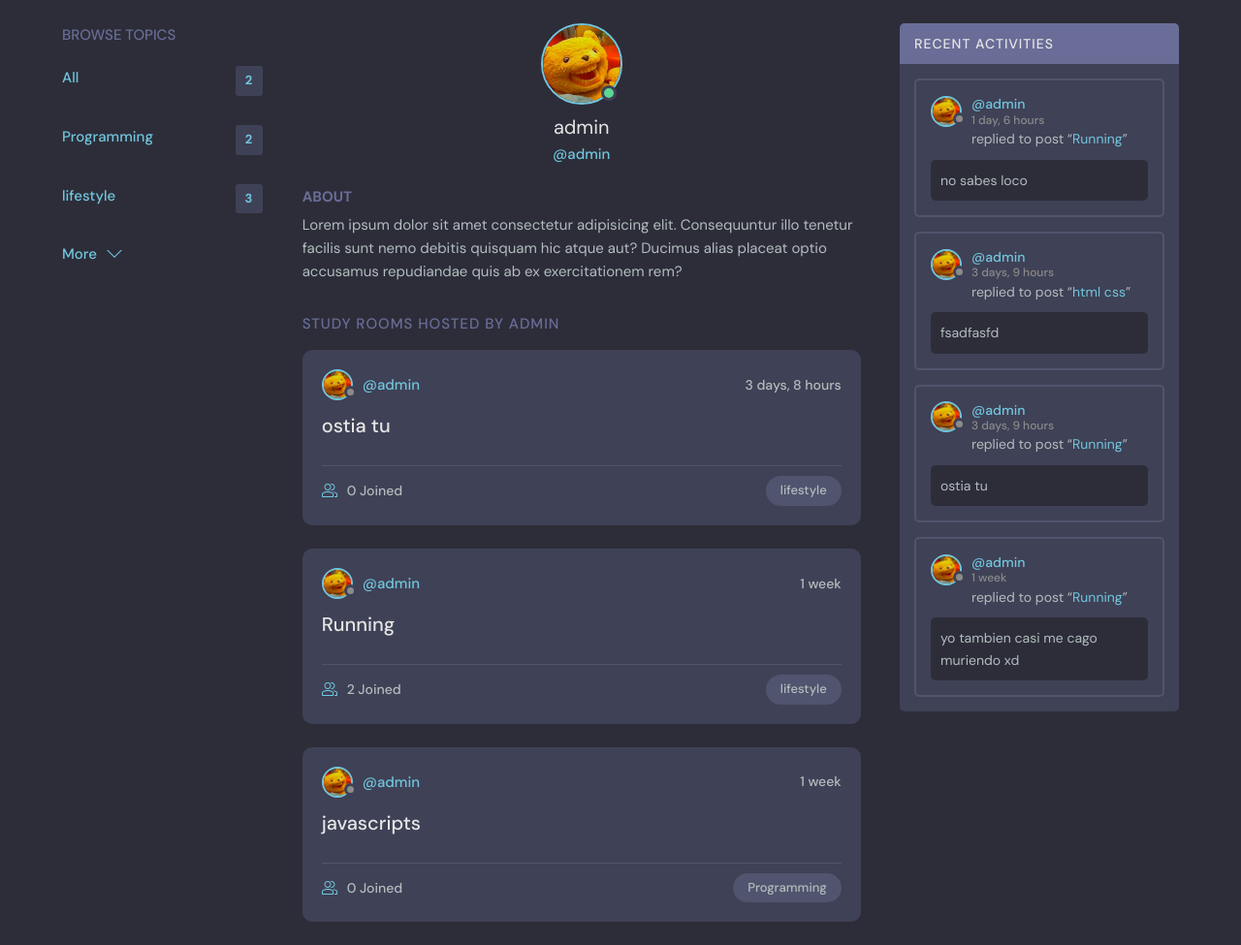
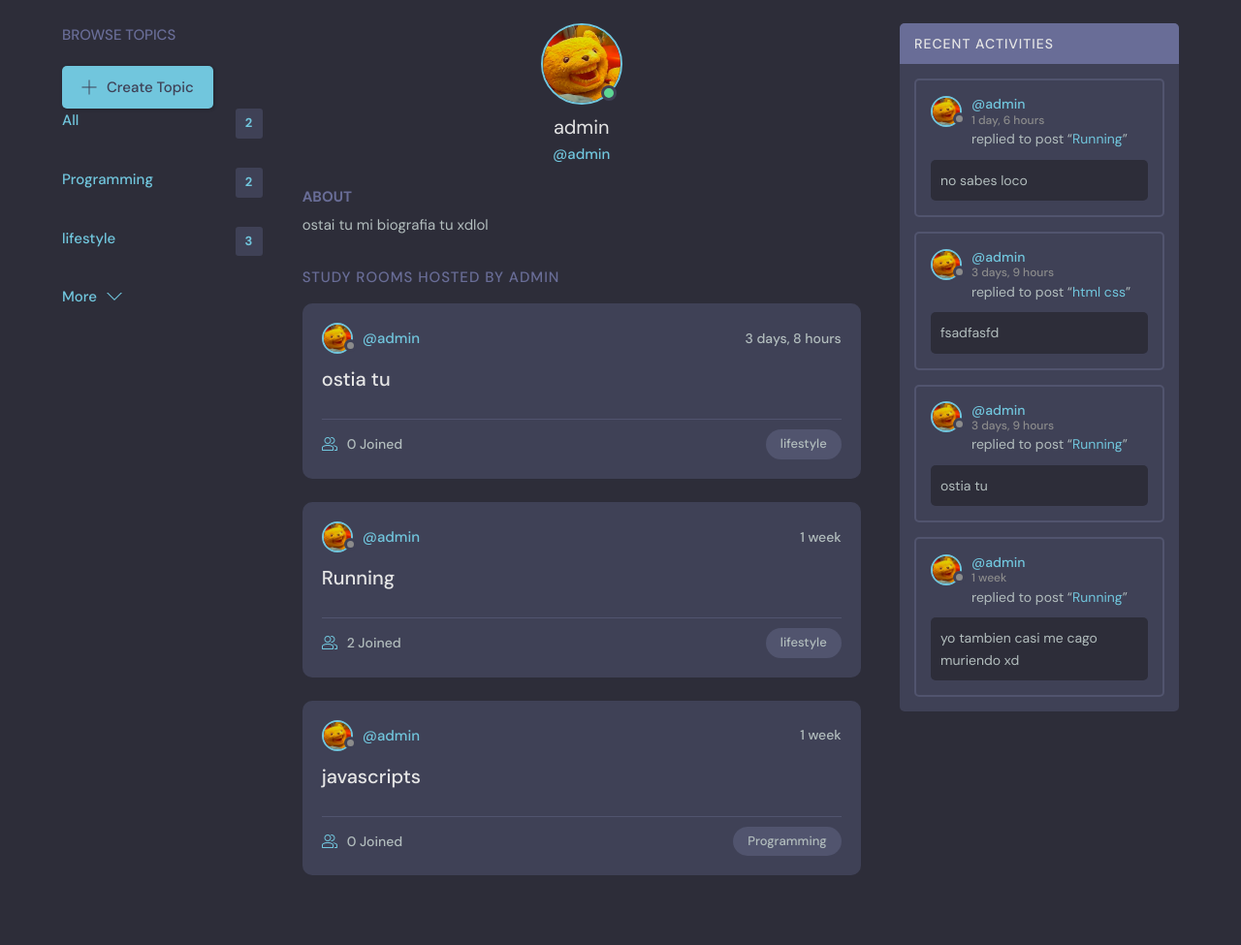
Before and after one commit to Danteps-4/BuzzRooms, a Django app: page /profile/1 in a window 1280 px wide. Shown: the part 76-1051 px from the top of the page at 97% size. After the commit the page ends 979 px from the top, so only its background shows below. Run offline with Django 5.2, Linux system fonts and the light colour scheme; data comes from the database, SQL or seed files in the repository; parts of the project's set-up code (start-up, migrations or seed data) failed here and were passed over.

Commit message:
create topic

```diff
--- a/base/templates/base/home.html
+++ b/base/templates/base/home.html
@@ -32,7 +32,7 @@
               <h2>Room</h2>
               <p>{{rooms_count}} Rooms available</p>
             </div>
-            <a class="btn btn--main" href="{% url 'create_room' %}">
+            <a class="btn btn--main" href="{% url 'create_room' 'room' %}">
               <svg version="1.1" xmlns="http://www.w3.org/2000/svg" width="32" height="32" viewBox="0 0 32 32">
                 <title>add</title>
                 <path
--- a/base/templates/base/profile.html
+++ b/base/templates/base/profile.html
@@ -25,9 +25,7 @@
           <div class="profile__about">
             <h3>About</h3>
             <p>
-              Lorem ipsum dolor sit amet consectetur adipisicing elit. Consequuntur illo tenetur
-              facilis sunt nemo debitis quisquam hic atque aut? Ducimus alias placeat optio
-              accusamus repudiandae quis ab ex exercitationem rem?
+              {{user.profile.bio}}
             </p>
           </div>
         </div>
--- a/base/templates/base/room_form.html
+++ b/base/templates/base/room_form.html
@@ -16,7 +16,7 @@
                 </path>
               </svg>
             </a>
-            <h3>Create/Update Study Room</h3>
+            <h3>Create {{title}}</h3>
           </div>
         </div>
         <div class="layout__body">
@@ -31,7 +31,7 @@
 
             <div class="form__action">
               <a class="btn btn--dark" href="{% url 'home' %}">Cancel</a>
-              <button class="btn btn--main" type="submit">Create Room</button>
+              <button class="btn btn--main" type="submit">Create {{title}}</button>
             </div>
           </form>
         </div>
--- a/base/templates/base/topics_component.html
+++ b/base/templates/base/topics_component.html
@@ -2,6 +2,15 @@
     <div class="topics__header">
       <h2>Browse Topics</h2>
     </div>
+    <a class="btn btn--main" href="{% url 'create_room' 'topic' %}">
+      <svg version="1.1" xmlns="http://www.w3.org/2000/svg" width="32" height="32" viewBox="0 0 32 32">
+        <title>add</title>
+        <path
+          d="M16.943 0.943h-1.885v14.115h-14.115v1.885h14.115v14.115h1.885v-14.115h14.115v-1.885h-14.115v-14.115z"
+        ></path>
+      </svg>
+      Create Topic
+    </a>
     <ul class="topics__list">
       <li>
         <a href="{% url 'home' %}" class="active">All <span>{{topics.count}}</span></a>
--- a/base/urls.py
+++ b/base/urls.py
@@ -9,7 +9,7 @@ urlpatterns = [
     path('room/<str:pk>/', views.room, name="room"),
     path('profile/<str:pk>', views.profile, name="profile"),
     path('update_user/', views.update_user, name="update_user"),
-    path('create_room/', views.create_room, name="create_room"),
+    path('create_room/<str:name>/', views.create_room, name="create_room"),
     path('update_room/<str:pk>', views.update_room, name="update_room"),
     path('delete_room/<str:pk>', views.delete_room, name="delete_room"),
     path('delete_message/<str:pk>', views.delete_message, name="delete_message"),
--- a/base/views.py
+++ b/base/views.py
@@ -6,7 +6,7 @@ from django.contrib.auth.decorators import login_required
 from django.contrib.auth.forms import UserCreationForm
 from django.db.models import Q
 from .models import Room, Topic, Message, Profile
-from .forms import RoomForm, ProfileForm
+from .forms import RoomForm, ProfileForm, TopicForm
 
 
 # Create your views here.
@@ -115,18 +115,26 @@ def update_user(request):
         return render(request, "base/update_user.html", context)
 
 @login_required
-def create_room(request):
-    form = RoomForm()
+def create_room(request, name):
+    if name == "room":
+        form = RoomForm()
+        if request.method == "POST":
+            form = RoomForm(request.POST)
+            if form.is_valid():
+                room = form.save(commit=False)
+                room.host = request.user
+                room.save()
+                return redirect("home")
+    else:
+        form = TopicForm()
+        if request.method == "POST":
+            form = TopicForm(request.POST)
+            if form.is_valid():
+                form.save()
+                return redirect("home")
 
-    if request.method == "POST":
-        form = RoomForm(request.POST)
-        if form.is_valid():
-            room = form.save(commit=False)
-            room.host = request.user
-            room.save()
-            return redirect("home")
-
-    context = {"form": form}
+    title = "room" if name == "room" else "topic"
+    context = {"form": form, "title": title}
     return render(request, "base/room_form.html", context)
 
 @login_required
--- a/mysite/settings.py
+++ b/mysite/settings.py
@@ -31,6 +31,7 @@ SECRET_KEY = os.getenv("SECRET_KEY")
 DEBUG = os.getenv("DEBUG", "False").lower() == "true"
 
 ALLOWED_HOSTS = os.getenv("ALLOWED_HOSTS").split(" ")
+# ALLOWED_HOSTS = []
 
 # Application definition
 
```
Also changed, not shown: base/forms.py (+6 -1 lines).
